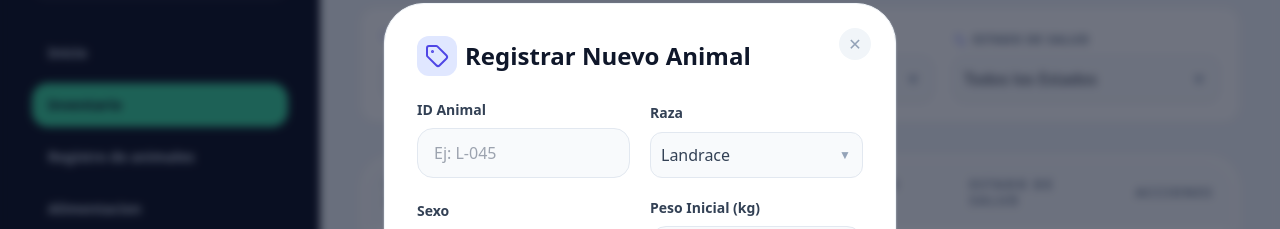
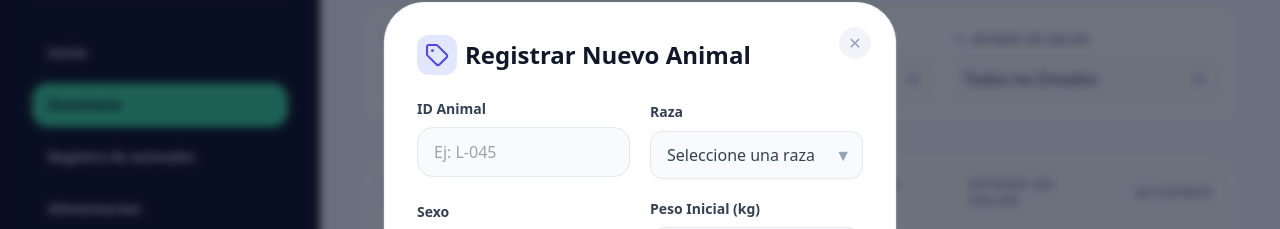
Before and after one commit to DevAvirama/sistema-integral-porcino, a React (Vite) app: page /dashboard/inventory in a window 1280 px wide. Both pictures are taken after a click on the button "Añadir Animal". Shown: the part 219-448 px from the top of the page. Built offline with nearby package versions, Linux system fonts and the light colour scheme.

Commit message:
funcion de agregar otras razas en el registro de porcinos

```diff
--- a/src/features/inventory/InventoryView.jsx
+++ b/src/features/inventory/InventoryView.jsx
@@ -43,6 +43,7 @@ const InventoryView = () => {
     const [filterEtapa, setFilterEtapa] = useState('');
     const [filterSalud, setFilterSalud] = useState('');
     const [isModalOpen, setIsModalOpen] = useState(false);
+    const [selectedRaza, setSelectedRaza] = useState('');
 
     const handleAddAnimal = () => {
         const newAnimal = { id: `N-${Math.floor(Math.random() * 1000)}`, raza: 'Cruce', sexo: 'Macho', etapa: 'lactancia', ultimoPeso: 1.5, estadoSalud: 'Óptimo' };
@@ -231,12 +232,36 @@ const InventoryView = () => {
                             <Input label="ID Animal" placeholder="Ej: L-045" required />
                             <div className="space-y-2">
                                 <label className="text-sm font-bold text-slate-700">Raza</label>
-                                <div className="relative">
-                                    <select className="w-full p-2.5 rounded-xl border border-slate-200 bg-slate-50 outline-none font-medium text-slate-700 focus:ring-2 focus:ring-indigo-500 appearance-none">
-                                        {inventoryConstants.razas.map(r => <option key={r} value={r}>{r}</option>)}
-                                    </select>
-                                    <div className="absolute right-3 top-1/2 -translate-y-1/2 pointer-events-none text-slate-400 text-xs">▼</div>
-                                </div>
+                                <div className="space-y-3">
+
+                        <div className="relative">
+                            <select
+                                value={selectedRaza}
+                                onChange={(e) => setSelectedRaza(e.target.value)}
+                                className="w-full h-12 px-4 rounded-xl border border-slate-200 bg-slate-50 outline-none font-medium text-slate-700 focus:ring-2 focus:ring-indigo-500 appearance-none"
+                            >
+                                <option value="">Seleccione una raza</option>
+
+                                {inventoryConstants.razas.map(r => (
+                                    <option key={r} value={r}>
+                                        {r}
+                                    </option>
+                                ))}
+
+                                <option value="Otra">Otra raza...</option>
+                            </select>
+
+                            <div className="absolute inset-y-0 right-3 flex items-center pointer-events-none text-slate-400">▼</div>
+                        </div>
+
+                        {selectedRaza === 'Otra' && (
+                            <input
+                                type="text"
+                                placeholder="Ingrese la nueva raza"
+                                className="w-full h-12 px-4 rounded-xl border border-slate-200 bg-slate-50 outline-none font-medium text-slate-700 focus:ring-2 focus:ring-indigo-500"
+                            />
+                        )}
+                    </div>
                             </div>
                             <div className="space-y-2">
                                 <label className="text-sm font-bold text-slate-700">Sexo</label>
```
